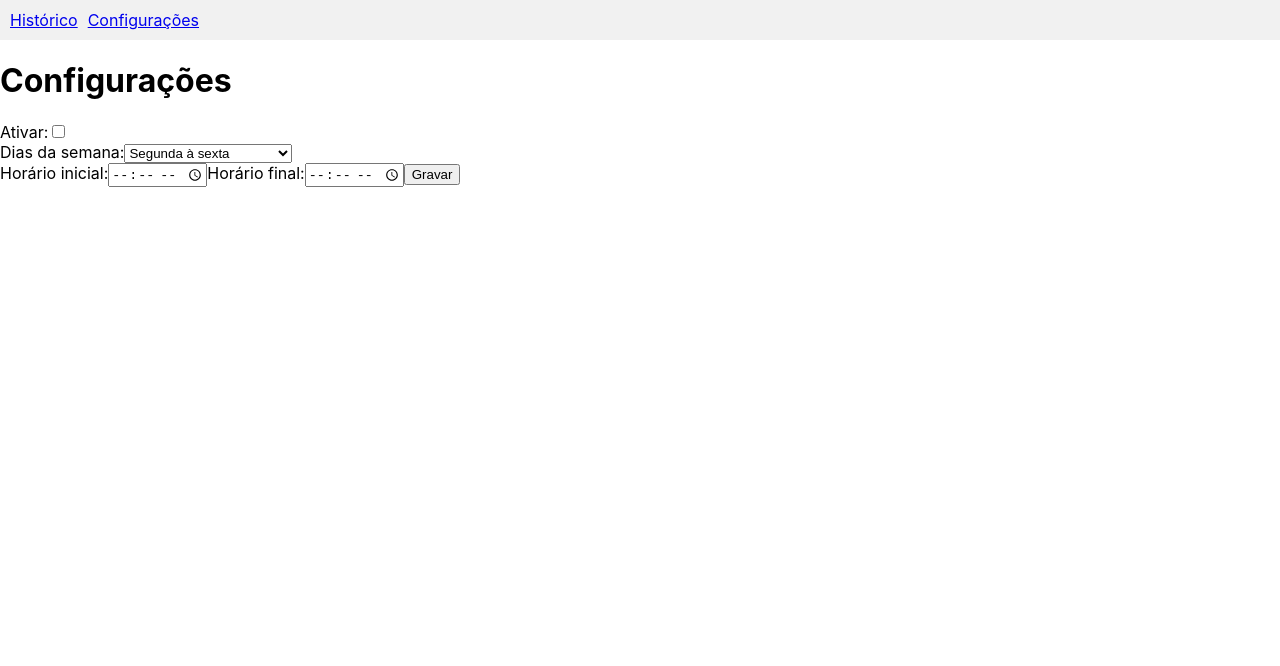
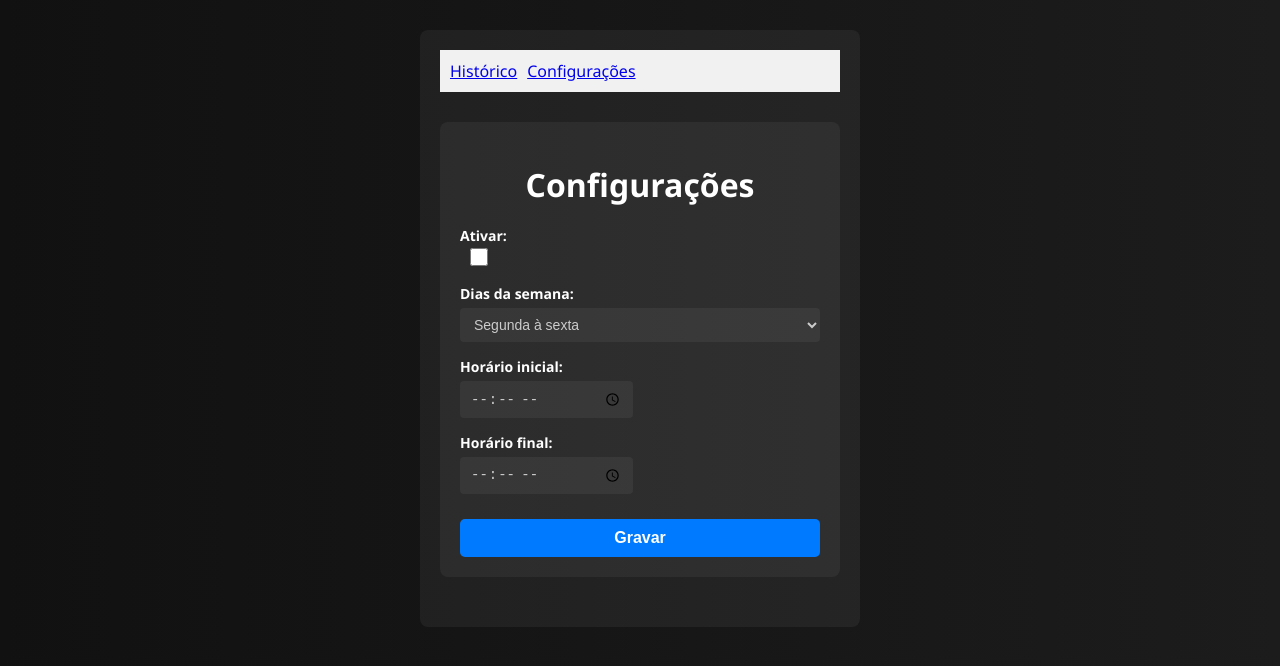
Before and after one commit to eaetomaz/frontend-tiozap, a React (Create React App) app: page /configuracoes in a window 1280 px wide. Shown: the top 666 px of the page. Built offline with nearby package versions, Linux system fonts and the light colour scheme; no server answers.

Commit message:
feat: estilização das configs

```diff
--- a/src/pages/Configuracoes.jsx
+++ b/src/pages/Configuracoes.jsx
@@ -1,5 +1,6 @@
 import { useEffect, useState } from "react";
 import { apiFetch } from "../services/api";
+import '../styles/Configuracoes.css';
 
 export default function Configuracoes() {
    const [formData, setFormData] = useState({
@@ -73,8 +74,6 @@ export default function Configuracoes() {
             }))}
           />
         </label>
-        <br />
-
         <label>
           Dias da semana:
           <select
@@ -88,9 +87,8 @@ export default function Configuracoes() {
                 <option>Terça e quinta</option>
             </select>
         </label>
-        <br />
 
-        <label>
+        <label className="horario">
         Horário inicial:
         <input
             type="time"
@@ -100,7 +98,7 @@ export default function Configuracoes() {
         />
         </label>
 
-        <label>
+        <label className="horario">
         Horário final:
         <input
             type="time"
--- a/src/services/api.js
+++ b/src/services/api.js
@@ -1,7 +1,7 @@
 const API_URL = 'http://localhost:3001';
 
 export async function apiFetch(endpoint, options = {}) {
-  const token = 'eyJhbGciOiJIUzI1NiIsInR5cCI6IkpXVCJ9.eyJpZCI6MSwibm9tZSI6Ikd1aWxoZXJtZSIsImlhdCI6MTc1NDg0MjE3MywiZXhwIjoxNzU0ODQ1NzczfQ.IMc_M3HPMnkU-w_wk4TROGC_8EtQ4-Yh4ikqmTdYecs';
+  const token = 'eyJhbGciOiJIUzI1NiIsInR5cCI6IkpXVCJ9.eyJpZCI6MSwibm9tZSI6Ikd1aWxoZXJtZSIsImlhdCI6MTc1NDg1MzU0NCwiZXhwIjoxNzU0ODU3MTQ0fQ.qhVTatM5HU4qarlraXUekyRNTJ-EphgMKxw_Kt_InaU';
 
   const headers = {
     'Content-Type': 'application/json',
--- /dev/null
+++ b/src/styles/Configuracoes.css
@@ -0,0 +1,95 @@
+
+body {
+    background: linear-gradient(to right, #111111, #1c1c1c);
+}
+
+div {
+  max-width: 400px;
+  margin: 30px auto;
+  padding: 20px;
+  background: rgba(255, 255, 255, 0.05);
+  border-radius: 8px;
+  font-family: 'Segoe UI', Tahoma, Geneva, Verdana, sans-serif;
+}
+
+h1 {
+  text-align: center;
+  color: white;
+  margin-bottom: 20px;
+}
+
+form {
+  display: flex;
+  flex-direction: column;
+  gap: 15px;
+}
+
+label {
+  display: flex;
+  flex-direction: column;
+  font-weight: 600;
+  color: white;
+  font-size: 14px;
+}
+
+input[type="time"],
+select {
+  margin-top: 5px;
+  padding: 8px 10px;
+  font-size: 14px;
+  border: none;
+  background: rgba(255, 255, 255, 0.05);
+  border-radius: 4px;
+  outline-color: #007bff;
+  transition: border-color 0.3s ease;
+  color: #ccc;
+}
+
+input[type="time"]:focus,
+select:focus {
+  border-color: #0056b3;
+  color: gray;
+}
+
+label input[type="checkbox"] {
+  margin-left: 10px;
+  width: 18px;
+  height: 18px;
+  vertical-align: middle;
+}
+
+button {
+  padding: 10px 15px;
+  background-color: #007bff;
+  border: none;
+  color: white;
+  font-weight: 700;
+  font-size: 16px;
+  border-radius: 5px;
+  cursor: pointer;
+  transition: background-color 0.3s ease;
+  margin-top: 10px;
+}
+
+button:hover {
+  background-color: #0056b3;
+}
+
+label:nth-last-child(-n+2) {
+  display: inline-block;
+  width: 48%;
+}
+
+label:nth-last-child(-n+2) input {
+  width: 100%;
+}
+
+label.horario {
+  display: inline-block;
+  width: 48%;
+}
+
+label.horario input {
+  width: 100%;
+  box-sizing: border-box;
+}
```
